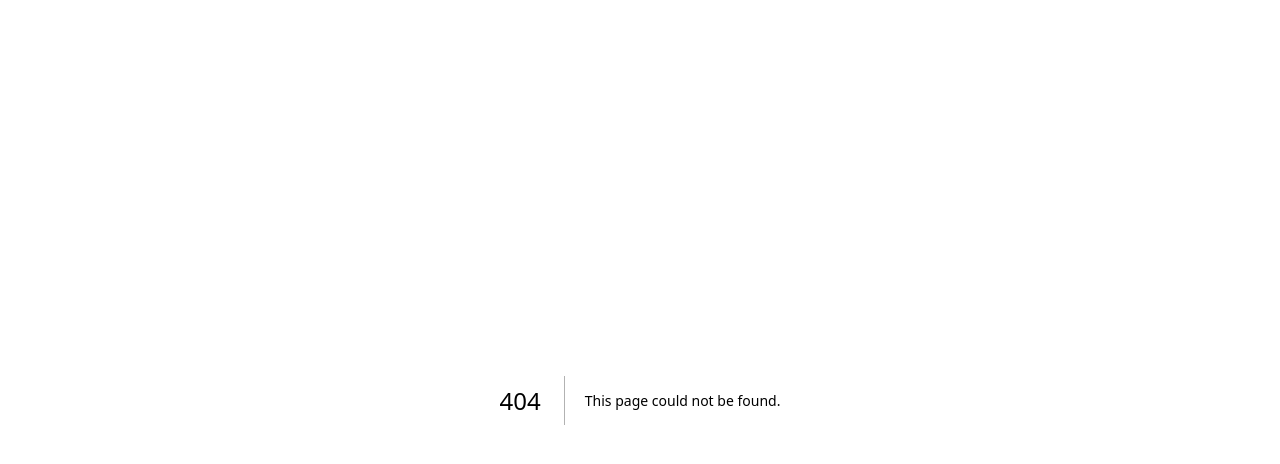
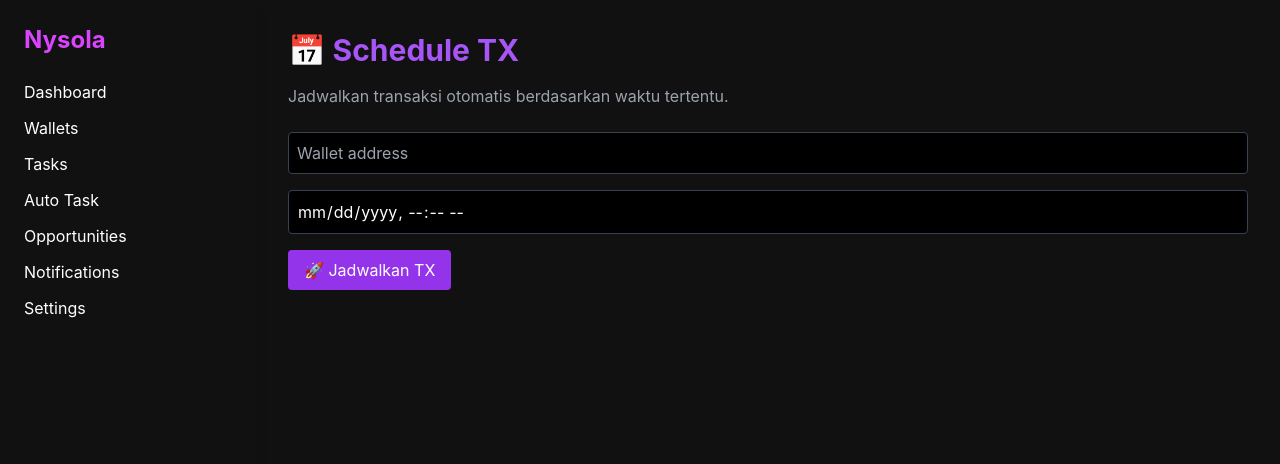
Before and after one commit to deoandika76/nysola, a Next.js app: page /schedule in a window 1280 px wide. Before the commit this address had no page. Shown: the top 464 px of the page. Built offline with nearby package versions, Linux system fonts and the light colour scheme.

Commit message:
Create schedule.tsx

```diff
--- /dev/null
+++ b/pages/schedule.tsx
@@ -0,0 +1,71 @@
+// pages/schedule.tsx
+
+import { useState } from 'react';
+import Layout from '../components/Layout';
+
+export default function SchedulePage() {
+  const [address, setAddress] = useState('');
+  const [scheduleTime, setScheduleTime] = useState('');
+  const [loading, setLoading] = useState(false);
+  const [message, setMessage] = useState('');
+
+  const handleSchedule = async () => {
+    setLoading(true);
+    setMessage('');
+
+    try {
+      const res = await fetch('/api/scheduleTx', {
+        method: 'POST',
+        headers: { 'Content-Type': 'application/json' },
+        body: JSON.stringify({ address, scheduleTime }),
+      });
+
+      const data = await res.json();
+      if (res.ok) {
+        setMessage(`✅ ${data.message}`);
+      } else {
+        setMessage(`❌ ${data.message}`);
+      }
+    } catch (err: any) {
+      setMessage(`❌ Error: ${err.message}`);
+    } finally {
+      setLoading(false);
+    }
+  };
+
+  return (
+    <Layout>
+      <h1 className="text-3xl font-bold text-purple-500 mb-4">📅 Schedule TX</h1>
+      <p className="text-gray-400 mb-6">Jadwalkan transaksi otomatis berdasarkan waktu tertentu.</p>
+
+      <input
+        type="text"
+        placeholder="Wallet address"
+        value={address}
+        onChange={(e) => setAddress(e.target.value)}
+        className="mb-4 w-full p-2 bg-black border border-gray-700 rounded text-white"
+      />
+
+      <input
+        type="datetime-local"
+        value={scheduleTime}
+        onChange={(e) => setScheduleTime(e.target.value)}
+        className="mb-4 w-full p-2 bg-black border border-gray-700 rounded text-white"
+      />
+
+      <button
+        onClick={handleSchedule}
+        disabled={loading}
+        className="bg-purple-600 text-white px-4 py-2 rounded hover:bg-purple-700 disabled:opacity-50"
+      >
+        {loading ? 'Menjadwalkan...' : '🚀 Jadwalkan TX'}
+      </button>
+
+      {message && (
+        <div className="mt-4 bg-black text-green-400 p-4 rounded font-mono">
+          {message}
+        </div>
+      )}
+    </Layout>
+  );
+}
```
